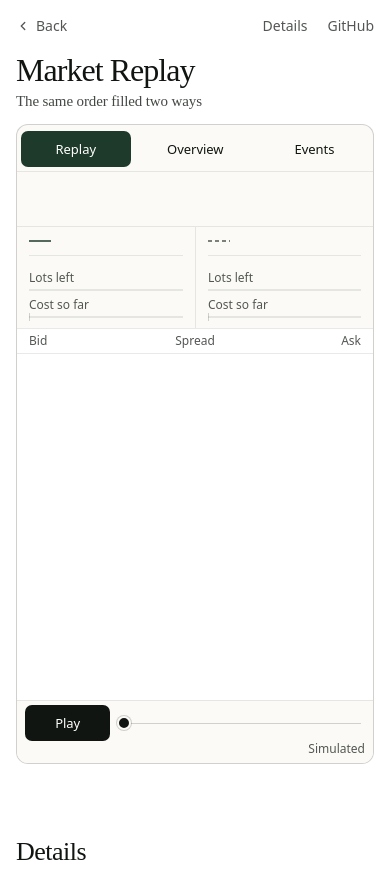
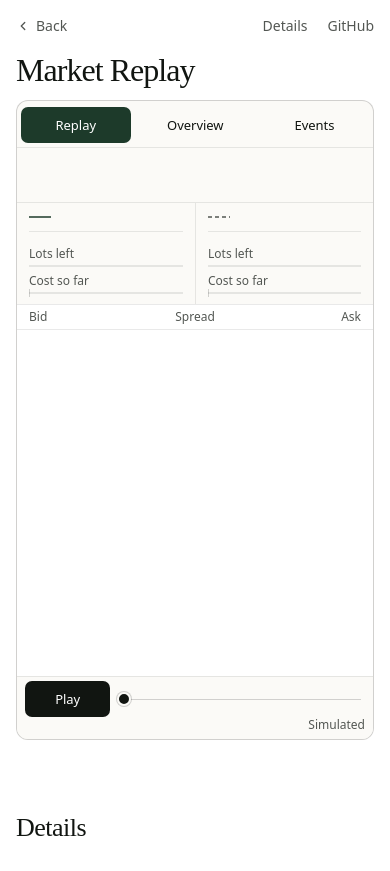
Before and after one commit to qbeka/market-replay, a plain HTML site: page site/template.html in a window 390 px wide. Shown: the top 871 px of the page. Drawn offline with Linux system fonts and the light colour scheme.

Commit message:
fix(site): drop the tagline under the heading

```diff
--- a/site/template.html
+++ b/site/template.html
@@ -300,7 +300,6 @@ body {
   :root { --stage-height: clamp(430px, calc(100svh - 128px), 640px); }
   .title { margin-bottom: 12px; }
   .title h1 { font-size: 32px; line-height: 36px; }
-  .title p { font-size: 15px; line-height: 22px; }
   .head { flex-direction: column; align-items: stretch; gap: 2px; padding: 4px; }
   .seg .control { flex: 1 1 auto; padding: 0 6px; }
   .strip { flex-direction: column; gap: 0; min-height: 0; padding: 7px 12px; }
@@ -357,7 +356,6 @@ body {
   <main>
     <header class="title">
       <h1>Market Replay</h1>
-      <p>The same order filled two ways</p>
     </header>
     <section class="stage" aria-label="Replay of one simulated order">
       <div class="head">
```
